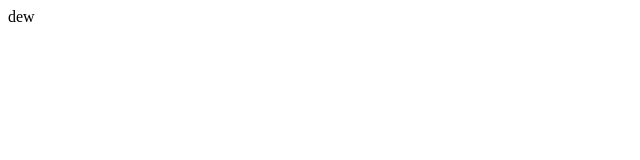
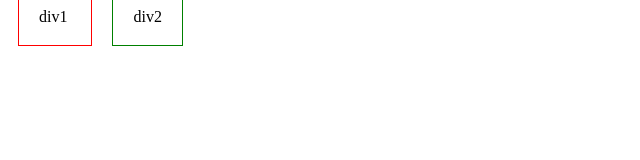
Before and after one commit to Tugsbayar0410/index, a plain HTML site: page index.html in a window 1280 px wide. Shown: the whole page, without its empty margins (0-640 px from the left). Drawn offline with Linux system fonts and the light colour scheme.

Commit message:
commit display-b lock

```diff
--- a/index.html
+++ b/index.html
@@ -4,8 +4,40 @@
     <meta charset="UTF-8">
     <meta name="viewport" content="width=device-width, initial-scale=1.0">
     <title>Dadlaga</title>
+    <style>
+        @media only screen and (max-width: 600px) {
+  body {
+    background-color: lightblue;
+  }
+}
+        #div1{
+            border: 1px solid red;
+            display: inline;
+            height: 50px;
+            width: 100px;
+            padding: 20px;
+            margin: 10px;
+
+        }
+
+        #div2{
+            border: 1px solid green;
+            display: inline;
+            height: 70px;
+            width: 100px;
+            padding: 20px;
+            margin: 10px;
+
+        }
+    </style>
 </head>
 <body>
-    dew
+    <div id="div1">
+        div1
+    </div >
+
+    <div id="div2">
+        div2
+    </div >
 </body>
 </html>
```
